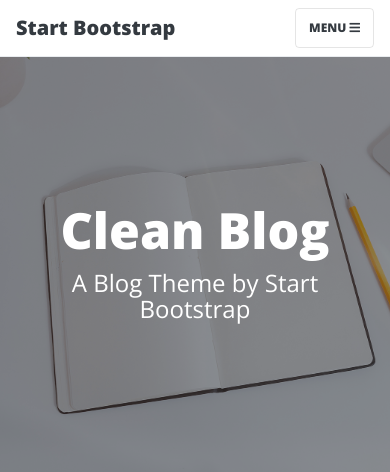
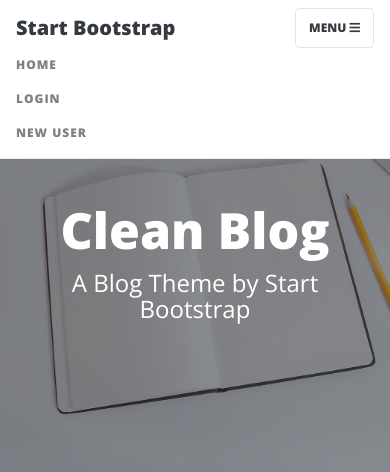
Before and after one commit to dooyounglee/NodelMongobd2, a Node server app: page / in a window 390 px wide. Shown: the top 472 px of the page. Run offline with Node 20, Linux system fonts and the light colour scheme; data that the repository does not hold is empty; some libraries are stand-ins or nearby versions.

Commit message:
모바일 메뉴 안보임 수정

```diff
--- a/views/layouts/navbar.ejs
+++ b/views/layouts/navbar.ejs
@@ -8,7 +8,7 @@
             Menu
             <i class="fas fa-bars"></i>
         </button>
-        <div class="collapse navbar-collapse" id="navbarResponsive">
+        <div class="navbar-collapse" id="navbarResponsive">
             <ul class="navbar-nav ml-auto">
                 <li class="nav-item">
                     <a class="nav-link" href="/">Home</a>
```
